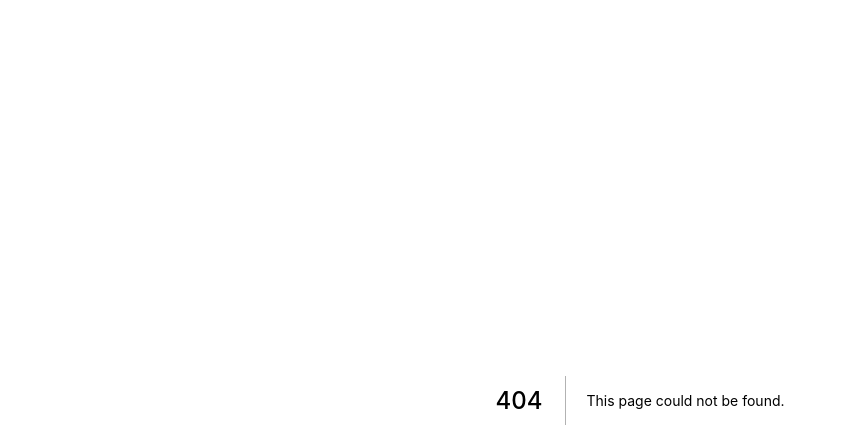
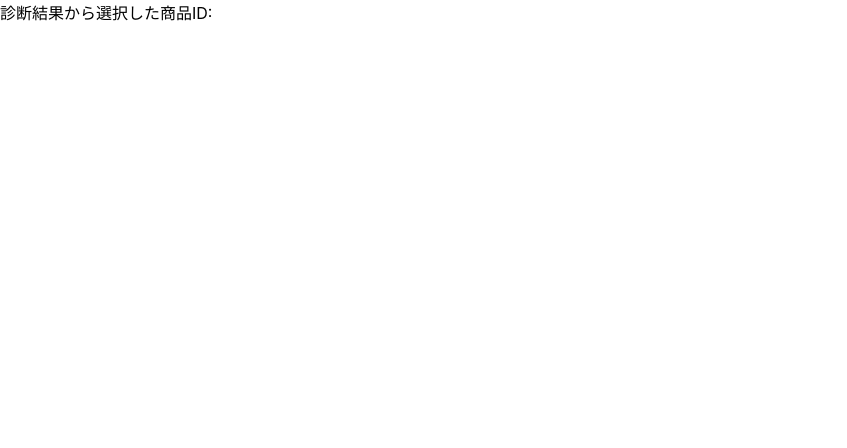
Before and after one commit to kimagure-inc/femeats, a Next.js app in the folder frontend/next/: page /signUpTest in a window 1280 px wide. Before the commit this address had no page. Shown: the top 448 px of the page, without its empty margins (0-847 px from the left). Built offline with nearby package versions, Linux system fonts and the light colour scheme.

Commit message:
おすすめプランを遷移先に渡すテスト用ページ

```diff
--- /dev/null
+++ b/frontend/next/pages/signUpTest.tsx
@@ -0,0 +1,19 @@
+import { useRouter } from 'next/router';
+import Image from 'next/image'
+import Link from 'next/link'
+import axios, { AxiosResponse, AxiosError } from "axios";
+import React, { useState,useEffect, ChangeEvent } from 'react'
+
+export default function signup() {
+
+    const router = useRouter();
+    console.log(router.query);
+
+    return (
+      <>
+        <div>
+            診断結果から選択した商品ID: { router.query ? router.query.id : "" }
+        </div>
+      </>
+    );
+}
```
